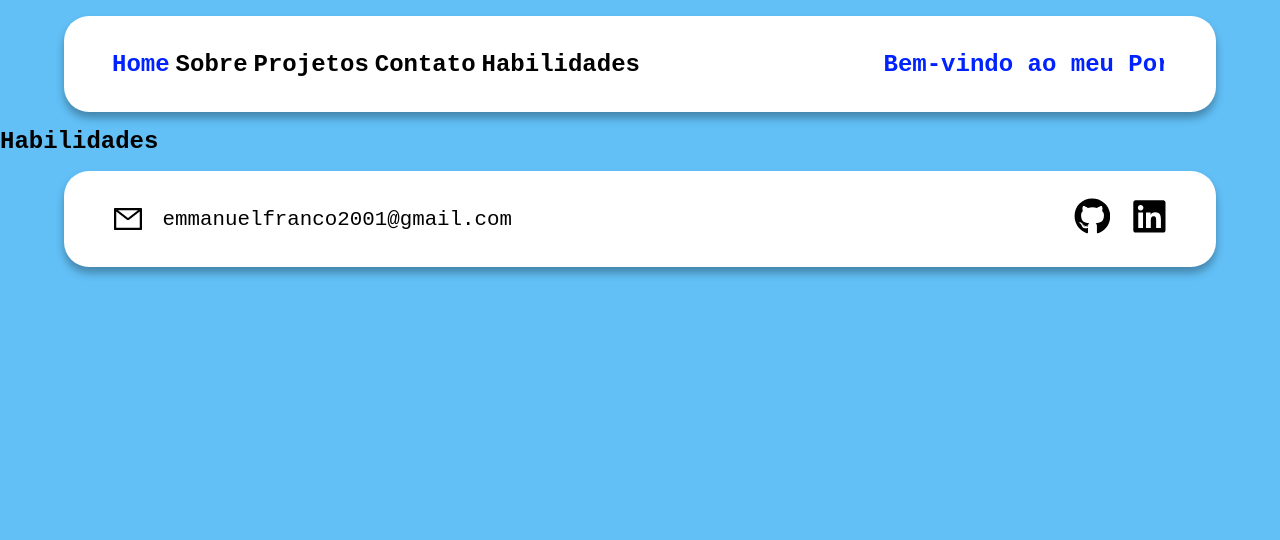
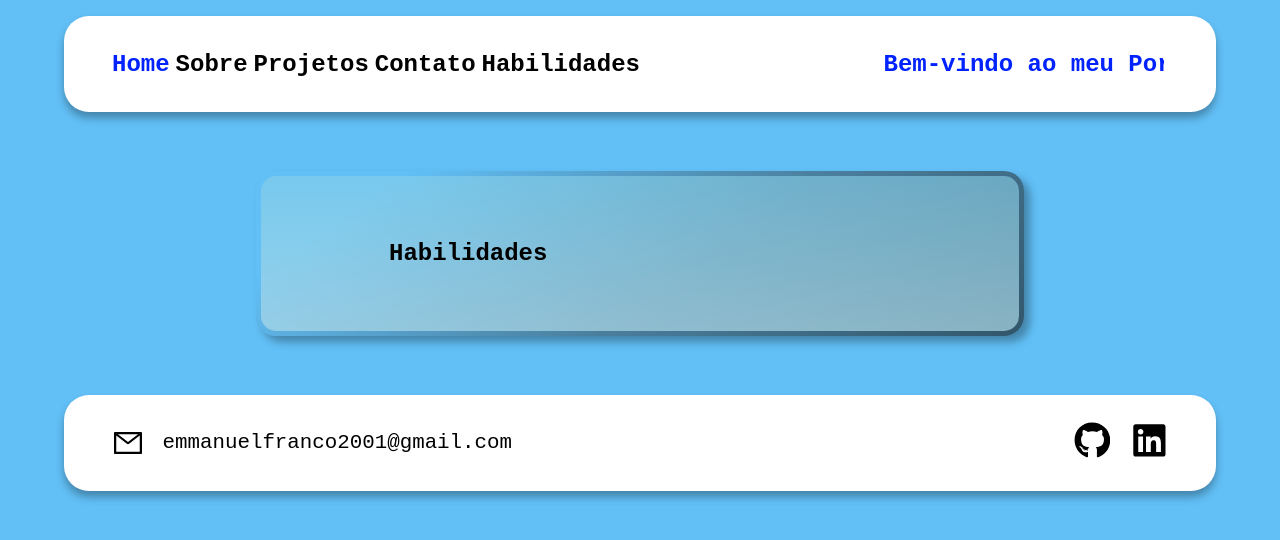
Before and after one commit to Emmanuelf21/meu-portfolio, a React (Vite) app: page /habilidades in a window 1280 px wide. Shown: the top 540 px of the page. Built offline with nearby package versions, Linux system fonts and the light colour scheme.

Commit message:
adicionei os card de habilidades

```diff
--- a/src/pages/Habilidades.jsx
+++ b/src/pages/Habilidades.jsx
@@ -1,9 +1,17 @@
 import React from 'react'
+import './habilidades.css';
 
 const Habilidades = () => {
   return (
     <div className="container-habilidades">
+      <section className='habilidades'>
         <h2>Habilidades</h2>
+        <span className='cards-habilidades'>
+          <div className='card-habilidade'></div>
+          <div className='card-habilidade'></div>
+          <div className='card-habilidade'></div>
+        </span>
+      </section>
     </div>
   )
 }
--- /dev/null
+++ b/src/pages/habilidades.css
@@ -0,0 +1,16 @@
+.container-habilidades{
+    display: flex;
+    justify-content: space-between;
+    width: 60%;
+    margin: 4.6% auto;
+    padding: 4rem 8rem;
+    height: 80%;
+    align-items: center;
+    height: fit-content;
+    border-radius: 25px;
+    box-shadow: 6px 6px 8px #0000004f;
+    background: linear-gradient(rgba(135, 207, 231, 0.603), rgba(173, 216, 230, 0.705)) padding-box,
+    linear-gradient(145deg, transparent 15%,#2e2e2e73, #1414149d) border-box;
+    border-radius: 20px;
+    border: 5px solid transparent;
+}
```
